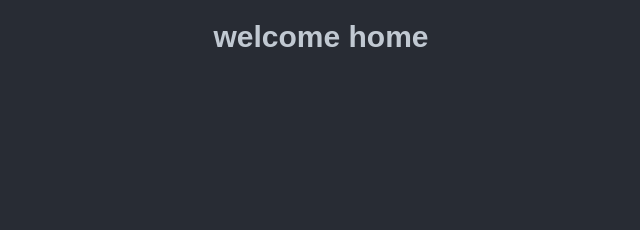
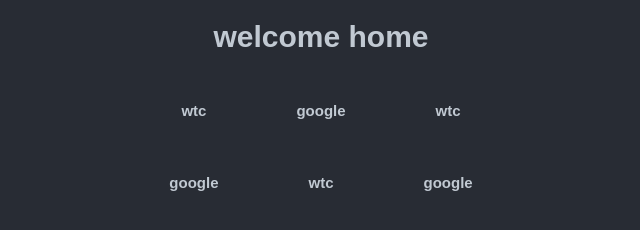
Before and after one commit to willacharlotte/Custom-Homepage, a plain HTML site: page index.html in a window 1280 px wide. Shown: the whole page, without its empty margins (319-959 px from the left). Drawn offline with Linux system fonts and the light colour scheme.

Commit message:
Added nav with link and layout styling

```diff
--- a/index.html
+++ b/index.html
@@ -14,5 +14,18 @@
   <h1 class="title">welcome home</h1>
 </header>
 
+<nav>
+  <div>
+    <a href="https://2nd.curriculum.wethinkco.de"><h2>wtc</h2></a>
+    <a href="https://google.com"><h2>google</h2></a>
+    <a href="https://2nd.curriculum.wethinkco.de"><h2>wtc</h2></a>
+  </div>
+  <div>
+    <a href="https://google.com"><h2>google</h2></a>
+    <a href="https://2nd.curriculum.wethinkco.de"><h2>wtc</h2></a>
+    <a href="https://google.com"><h2>google</h2></a>
+  </div>
+</nav>
+
 </body>
 </html>
--- a/style.css
+++ b/style.css
@@ -9,3 +9,41 @@
   text-align: center;
   font-size: 3rem;
 }
+
+a {
+  text-decoration: none;
+}
+
+a:link {
+  color: inherit;
+}
+
+a:visited {
+  color: inherit;
+}
+
+a:hover {
+  color: #e3bf7a;
+}
+
+a:active {
+  color: #d09966;
+}
+
+nav {
+  display: flex;
+  flex-flow: column;
+  flex-wrap: wrap;
+  justify-content: center;
+}
+
+nav div {
+  display: flex;
+  flex-flow: row;
+  justify-content: center;
+}
+
+nav div a {
+  margin: 1rem 4rem;
+  padding: 0.5rem;
+}
```
